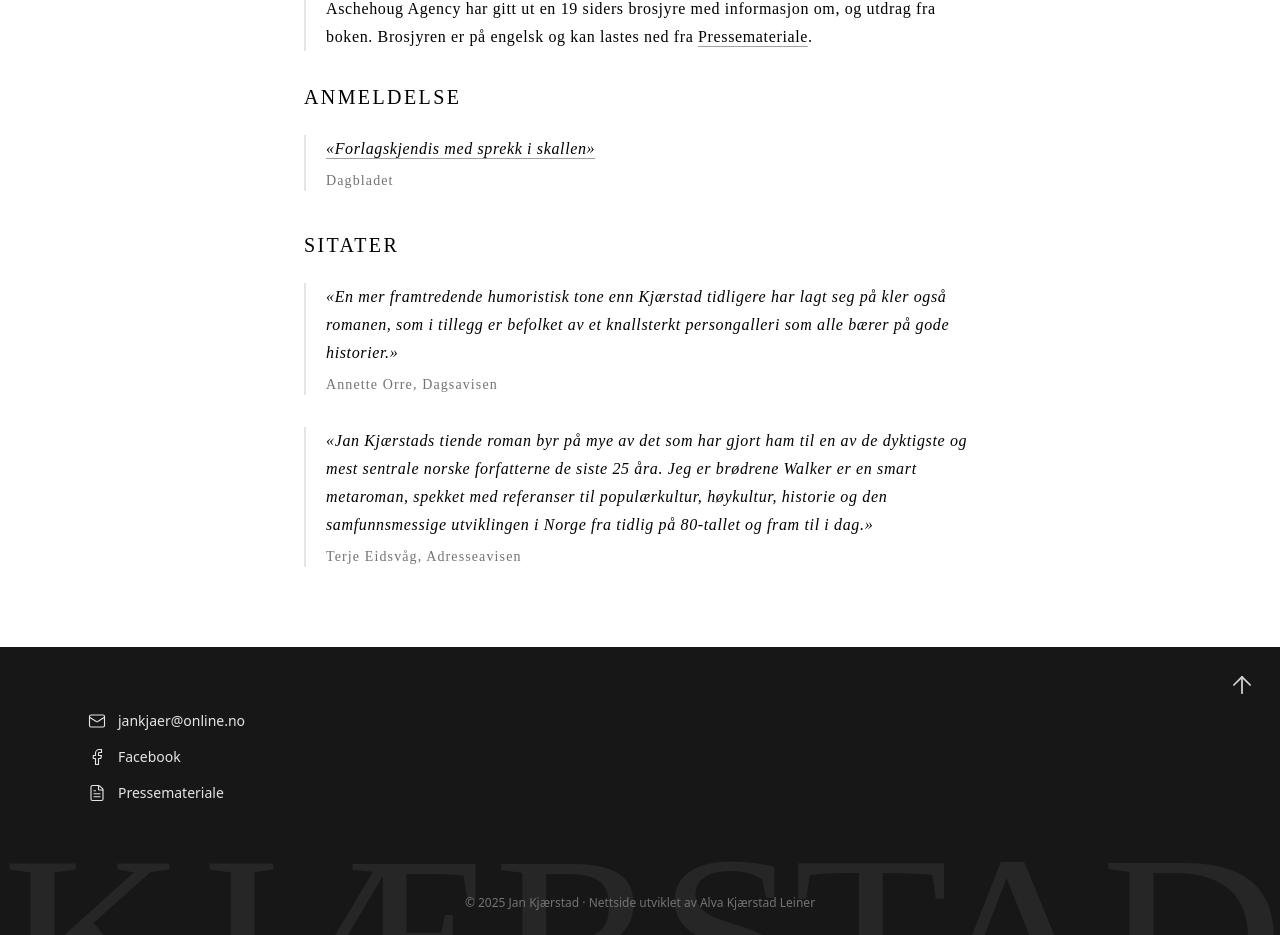
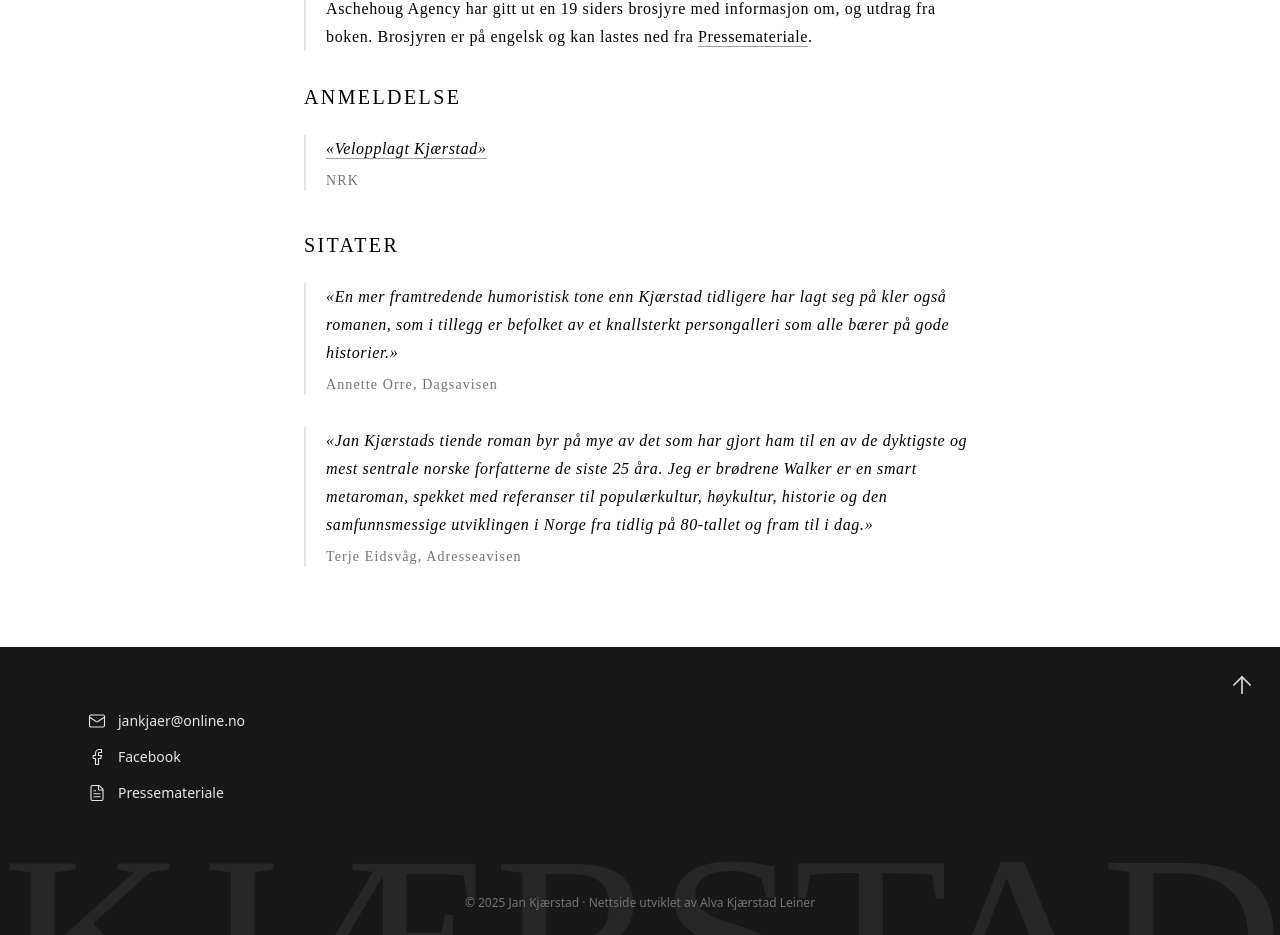
Before and after one commit to alvakleiner/JanKjaer, a React (Vite) app: page /bibliografi/jeg-er-brodrene-walker in a window 1280 px wide. Shown: the part 2035-2970 px from the top of the page. Built offline with nearby package versions, Linux system fonts and the light colour scheme.

Commit message:
fix: Insert correct link to article

```diff
--- a/src/pages/Bibliografi/jeg-er-brodrene-walker.tsx
+++ b/src/pages/Bibliografi/jeg-er-brodrene-walker.tsx
@@ -109,12 +109,12 @@ export default function JegErBrodreneWalker() {
           italic
         ">
 
-          <a  href="https://www.dagbladet.no/kultur/forlagskjendis-med-sprekk-i-skallen/63584715"
+          <a  href="https://www.nrk.no/kultur/_jeg-er-brodrene-walker_-1.6236253"
             target="_blank"
             rel="noreferrer"
             className="underline underline-offset-4 decoration-neutral-400 hover:decoration-neutral-800 transition"
           >
-            «Forlagskjendis med sprekk i skallen»
+            «Velopplagt Kjærstad»
           </a>
         </p>
         <p className="
@@ -124,7 +124,7 @@ export default function JegErBrodreneWalker() {
           text-neutral-500
           mt-2
         ">
-          Dagbladet
+          NRK
         </p>
       </div>
 
```
